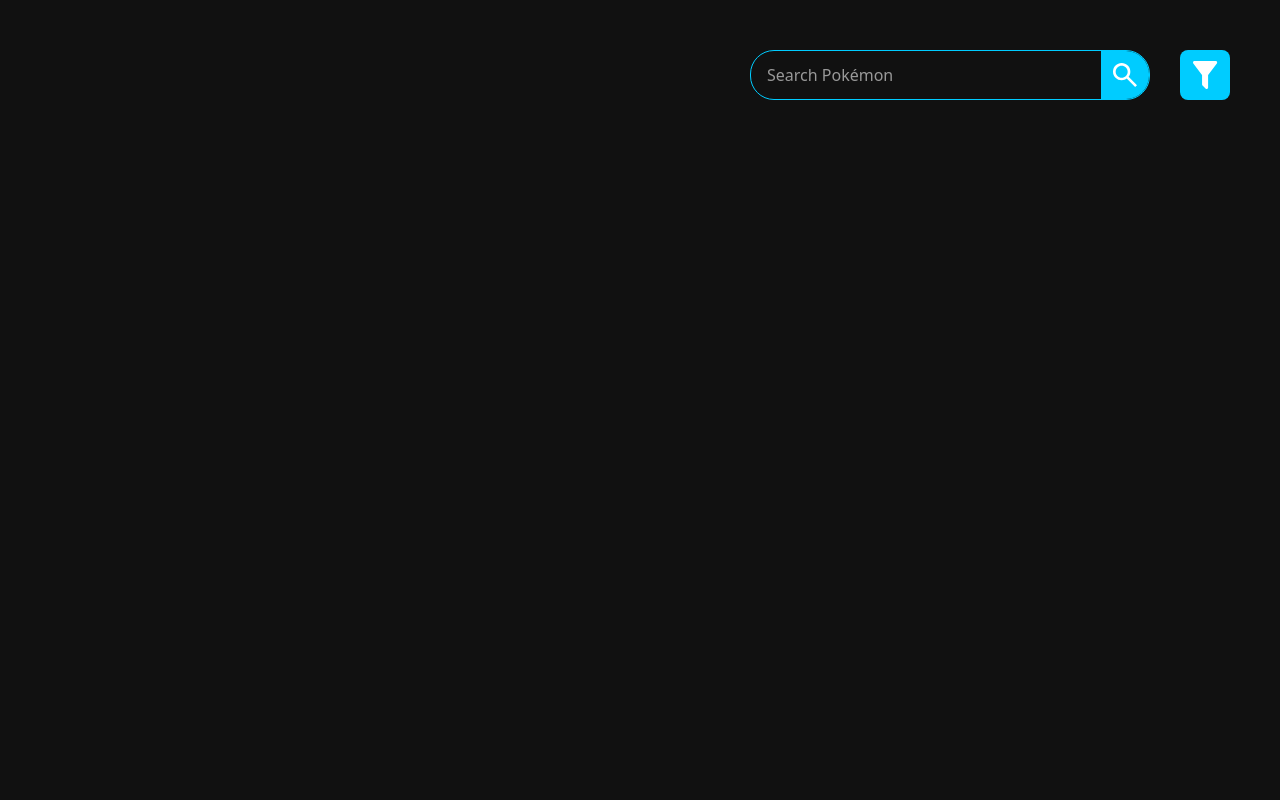
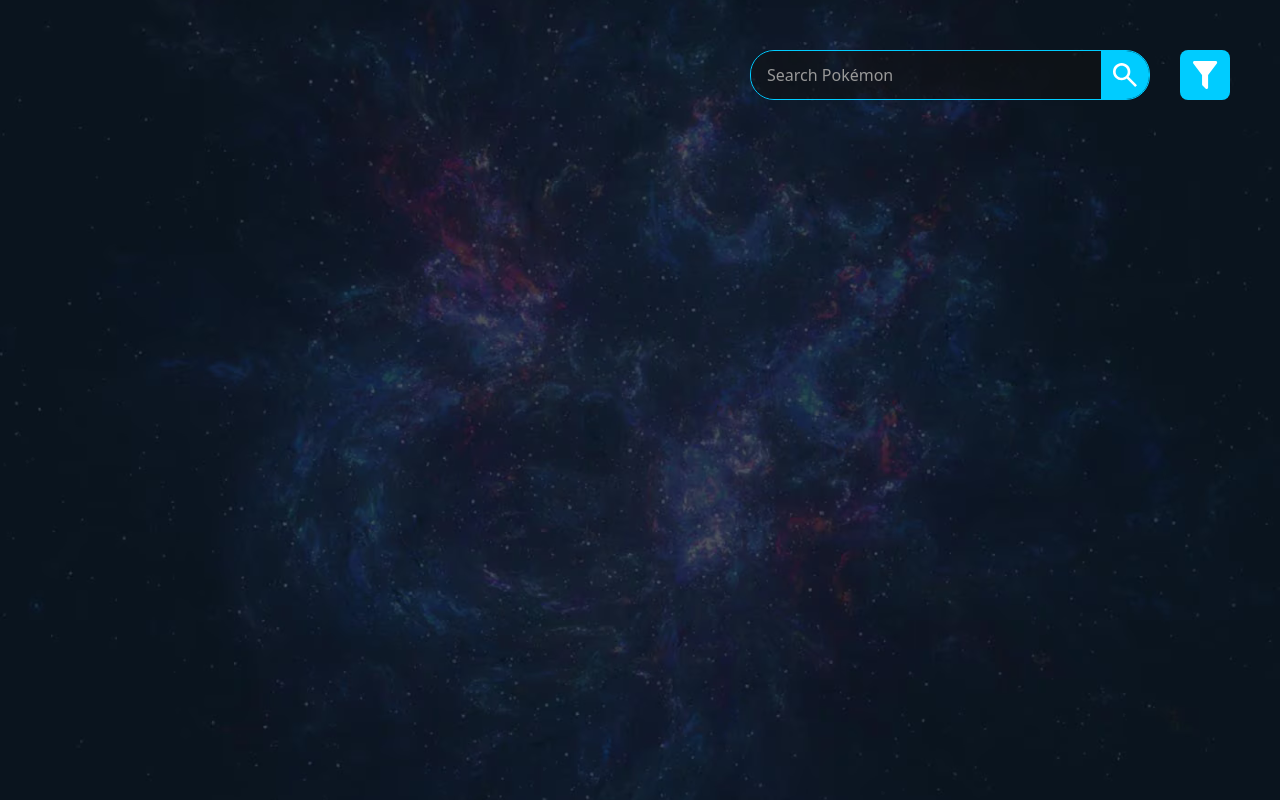
Before and after one commit to N-eeraj/pokedex, a React (Vite) app: page / in a window 1280 px wide. Built offline with nearby package versions, Linux system fonts and the light colour scheme.

Commit message:
added background image & adjusted type filter overlay

```diff
--- a/src/App.jsx
+++ b/src/App.jsx
@@ -1,5 +1,7 @@
 import Search from '@components/top-bar/Search'
 import TypeFilter from '@components/top-bar/TypeFilter'
+
+import background from '@images/background.png'
 
 const App = () => {
   const handleSearch = searchQuery => {
@@ -8,7 +10,12 @@ const App = () => {
 
   return (
     <>
-      <main className='w-screen min-h-screen bg-primary'>
+      <img
+        src={background}
+        alt="background"
+        className="fixed top-0 left-0 w-screen h-screen object-cover" />
+      <main
+        className="absolute w-screen min-h-screen">
         <div className="flex justify-evenly md:justify-end items-center md:items-end md:gap-x-[30px] h-[100px] md:px-[50px]">
           <Search onSearch={handleSearch} />
           <TypeFilter />
--- a/src/components/top-bar/Search.jsx
+++ b/src/components/top-bar/Search.jsx
@@ -26,7 +26,7 @@ const Search = ({onSearch}) => {
       <input
         value={searchQuery}
         placeholder="Search Pokémon"
-        className="w-full h-full p-4 bg-transparent text-white placeholder:text-grey outline-none"
+        className="w-full h-full p-4 bg-primary/50 text-white placeholder:text-grey outline-none"
         onChange={updateSearchQuery}
         onKeyUp={handleKeyUp} />
 
--- a/src/components/top-bar/TypeFilter.jsx
+++ b/src/components/top-bar/TypeFilter.jsx
@@ -42,7 +42,7 @@ const TypeFilter = () => {
       </button>
 
       <div
-        className={`fixed top-0 left-0 md:w-screen md:h-screen bg-white ${showTypeFilter ? 'opacity-10 z-10 duration-200' : 'opacity-0 -z-10 duration-1000'}`}
+        className={`fixed top-0 left-0 md:w-screen md:h-screen  backdrop-blur-sm ${showTypeFilter ? 'bg-white/10 z-10 duration-200' : 'bg-transparent -z-10 duration-1000'}`}
         onClick={toggleTypeFilter} />
 
       <div className={`fixed top-0 ${showTypeFilter ? 'right-0' : '-right-full md:-right-[600px]'} w-full md:w-[600px] h-screen bg-primary z-10 duration-500`}>
@@ -71,7 +71,7 @@ const TypeFilter = () => {
           </div>
         </div>
 
-        <div className="grid grid-cols-2 gap-y-[30px] max-h-[calc(100%-112px)] mt-[30px] pb-[30px] overflow-y-auto">
+        <div className="grid grid-cols-2 md:grid-cols-3 gap-y-[30px] max-h-[calc(100%-112px)] mt-[30px] pb-[30px] overflow-y-auto">
           {
             typeNames.map((type, index) => (
               <Type
--- a/vite.config.js
+++ b/vite.config.js
@@ -10,6 +10,7 @@ export default defineConfig({
       '@' : path.resolve(__dirname, './src'),
       '@components' : path.resolve(__dirname, './src/components'),
       '@icons' : path.resolve(__dirname, './src/assets/icons'),
+      '@images' : path.resolve(__dirname, './src/assets/images'),
     }
   },
   plugins: [react()],
```
Also changed, not shown: src/assets/images/background.png (added).
